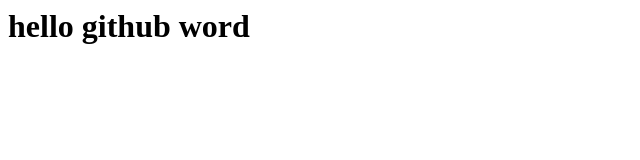
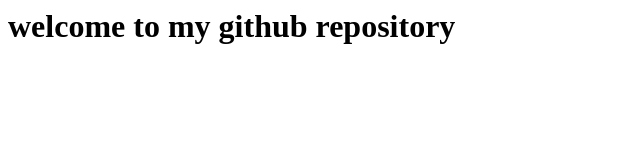
Before and after one commit to ngohoaihiep/fisrt-repo, a plain HTML site: page index.html in a window 1280 px wide. Shown: the whole page, without its empty margins (0-640 px from the left). Drawn offline with Linux system fonts and the light colour scheme.

Commit message:
Update index.html content

```diff
--- a/index.html
+++ b/index.html
@@ -1 +1 @@
-<html><body><h1>hello github word</h1></body></html>
+<html><body><h1>welcome to my github repository</h1></body></html>
```
